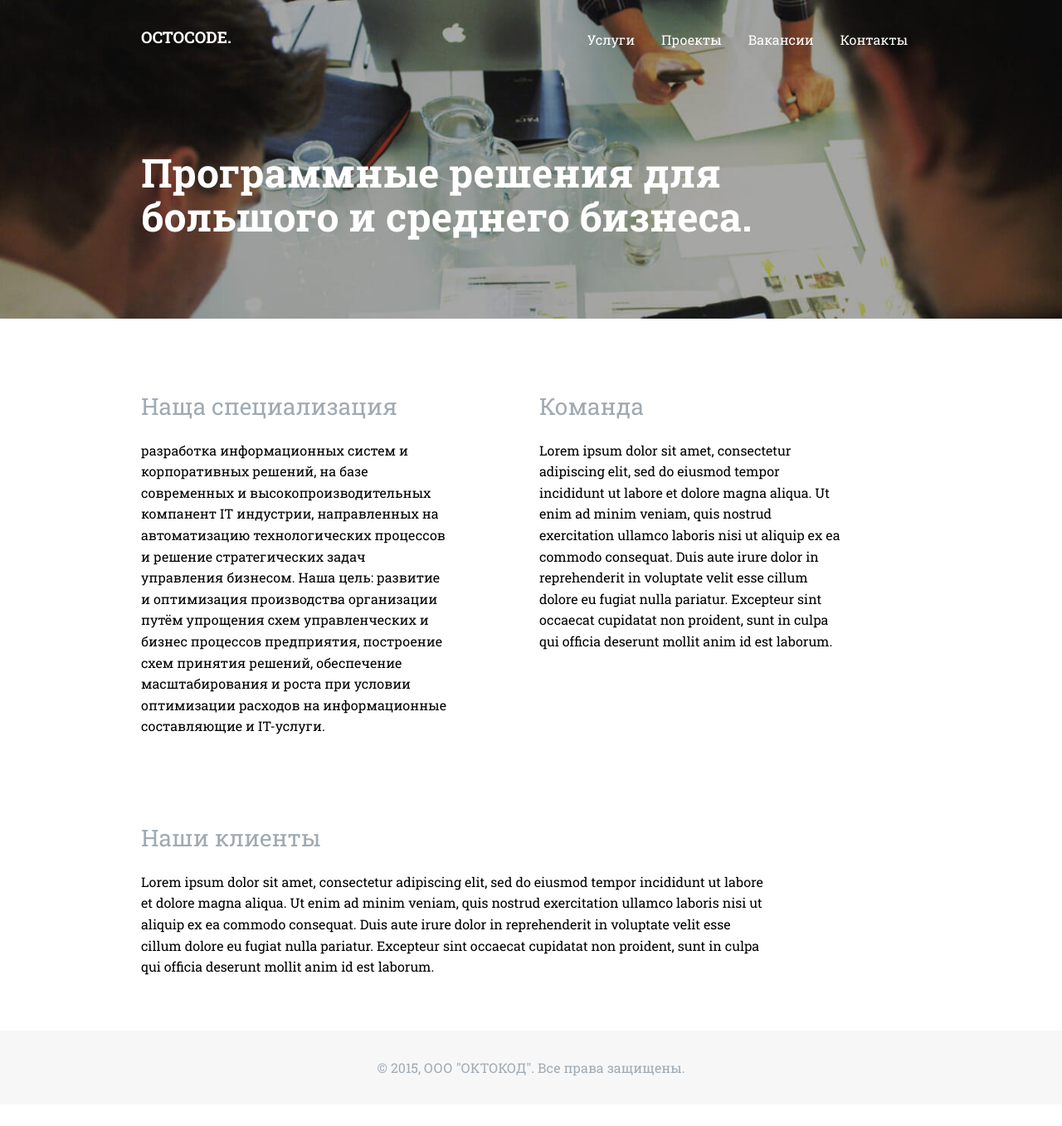
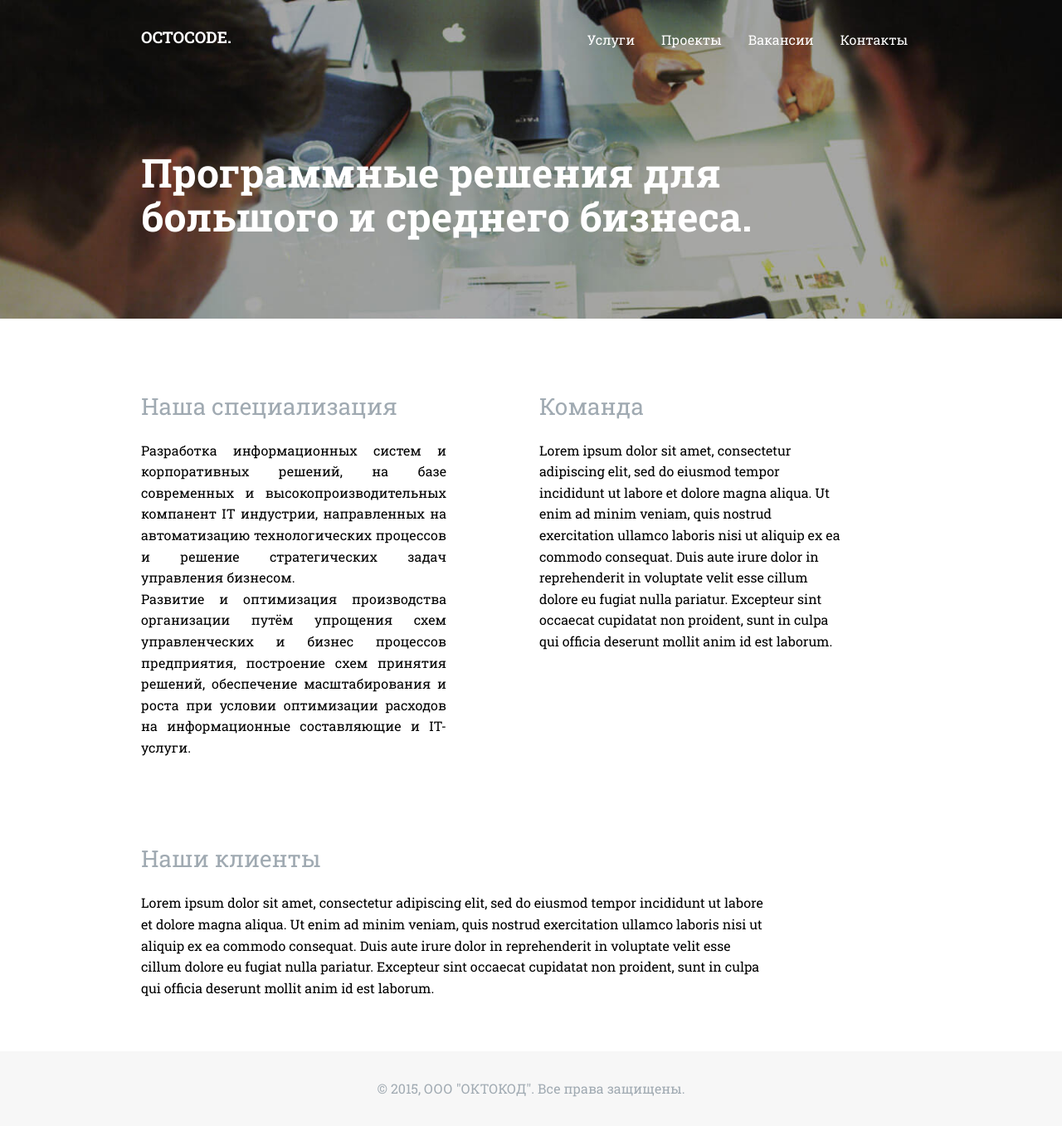
Before and after one commit to bizikov/octocode, a Jekyll site: the page built from index.html, in a window 1280 px wide. Shown: the whole page at 83% size. Built offline with Jekyll 4.4.1, drawn with Linux system fonts in a browser that asks for light colours; before the commit the page ends 1331 px from its top, so only the background shows below that.

Commit message:
Update index.html

```diff
--- a/index.html
+++ b/index.html
@@ -6,12 +6,12 @@ title: Программные решения для большого и сред
 <section class="container content">
     <div class="cell-1-2">
         <div class="module">
-            <h2 class="title">Наща специализация</h2>
+            <h2 class="title">Наша специализация</h2>
 
-            <p>разработка информационных систем и корпоративных решений, на базе современных и высокопроизводительных
+            <p align="justify">Разработка информационных систем и корпоративных решений, на базе современных и высокопроизводительных
             компанент IT индустрии, направленных на автоматизацию технологических процессов и
-            решение стратегических задач управления бизнесом.
-            Наша цель: развитие и оптимизация производства организации путём упрощения схем управленческих и бизнес процессов
+            решение стратегических задач управления бизнесом. <br/>
+            Развитие и оптимизация производства организации путём упрощения схем управленческих и бизнес процессов
             предприятия, построение схем принятия решений, обеспечение масштабирования и роста при условии оптимизации
             расходов на информационные составляющие и IT-услуги.</p>
         </div>
```
